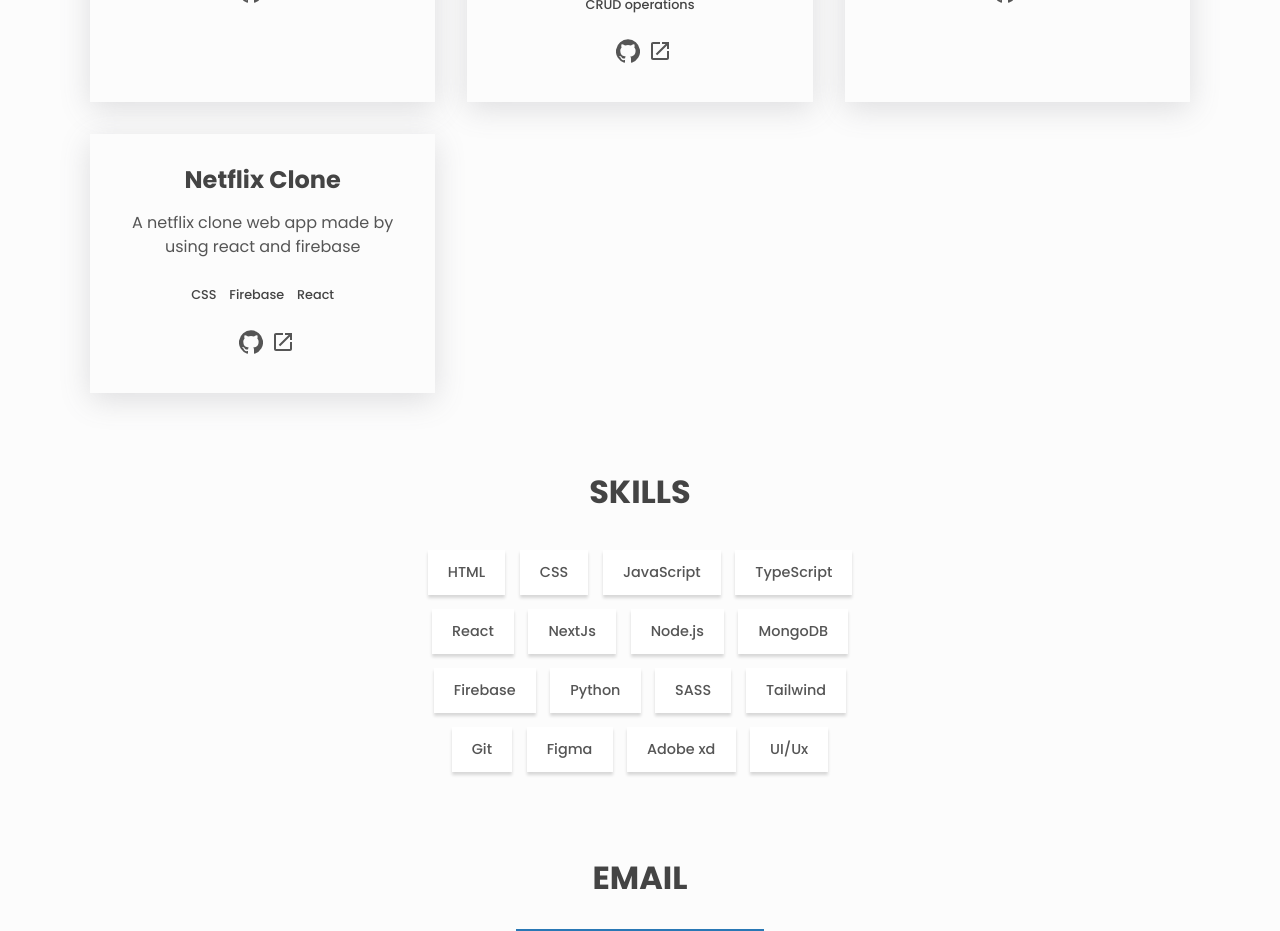
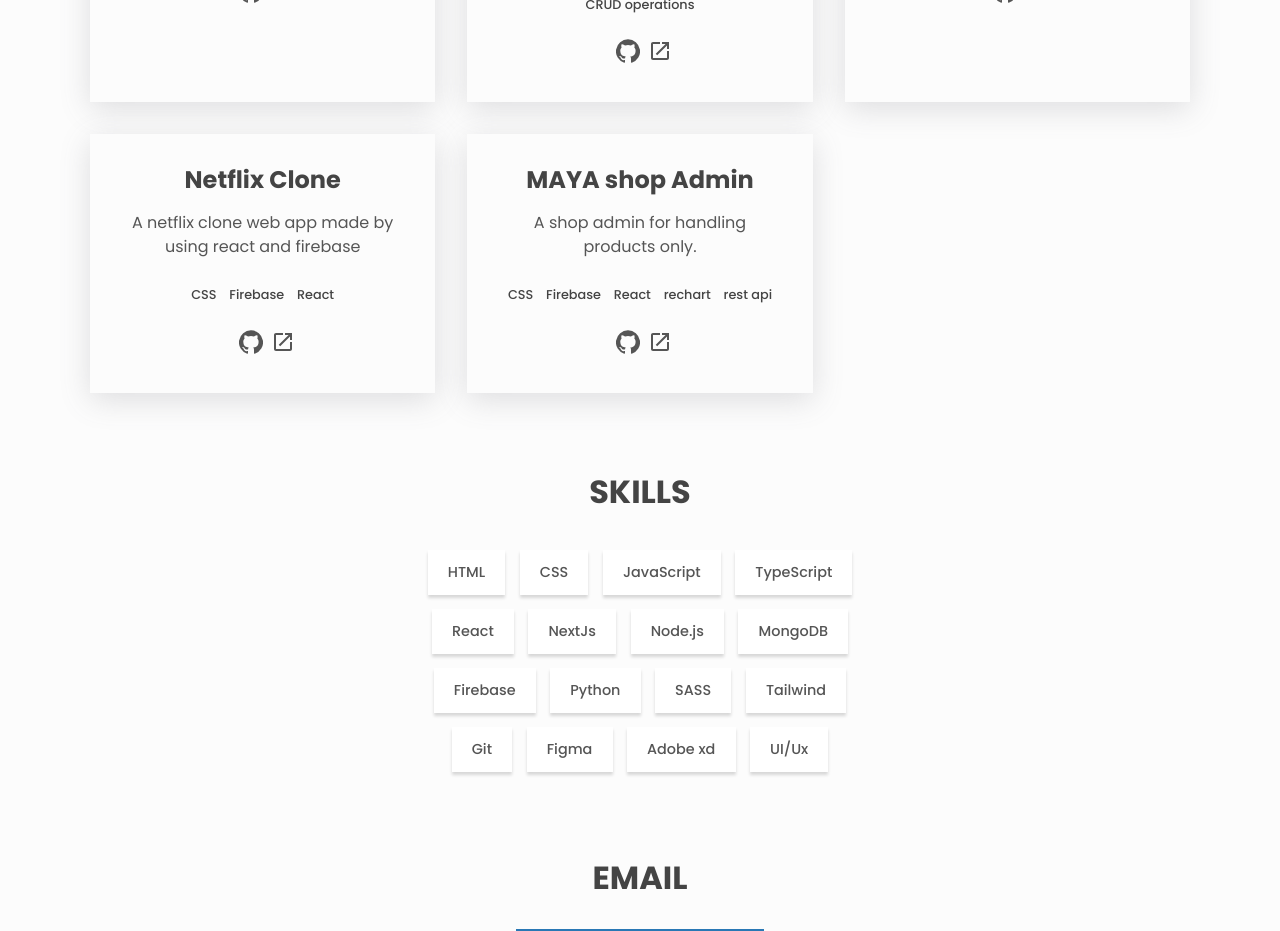
Before and after one commit to VinaySehwag14/PERSONAL-PORTFOLIO, a React (Create React App) app: page / in a window 1280 px wide. Shown: the part 1240-2171 px from the top of the page. Built offline with nearby package versions, Linux system fonts and the light colour scheme.

Commit message:
Update portfolio.js

```diff
--- a/src/portfolio.js
+++ b/src/portfolio.js
@@ -79,6 +79,13 @@ const projects = [
     sourceCode: 'https://github.com/VinaySehwag14/NetflixClone-React',
     livePreview: 'https://62d29ec47de22d75e884d618--ornate-cobbler-fa7233.netlify.app/',
   },
+{
+    name: 'MAYA shop Admin',
+    description: 'A shop admin for handling products only.',
+    stack: ['CSS', 'Firebase', 'React','rechart','rest api'],
+    sourceCode: 'https://github.com/VinaySehwag14/MAYA-Shop-admin-',
+    livePreview: 'https://maya-shop-admin-o8rp.vercel.app/',
+  },
 
 ]
 
```
